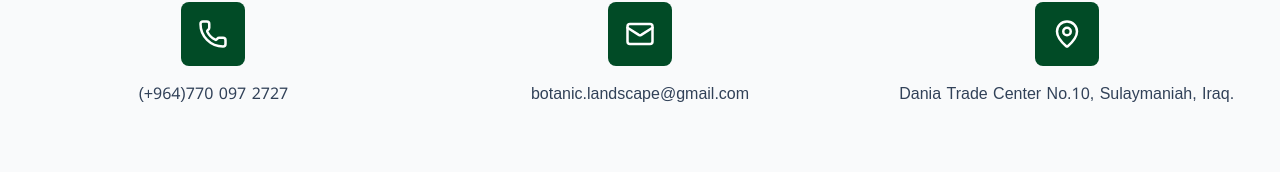
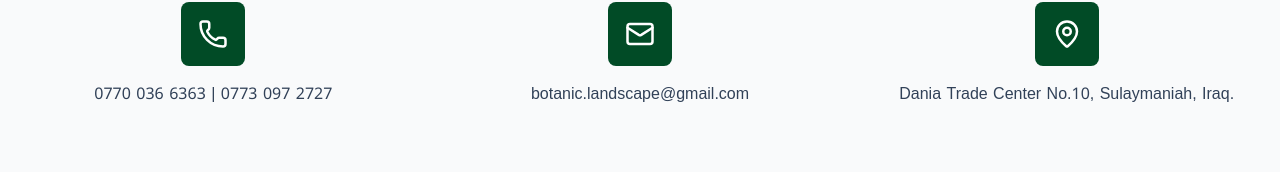
Before and after one commit to sonia-othman/botanic, a Next.js app: page /contact in a window 1280 px wide. Shown: the part 527-699 px from the top of the page. Built offline with nearby package versions, Linux system fonts and the light colour scheme.

Commit message:
multiligual

```diff
--- a/package.json
+++ b/package.json
@@ -9,6 +9,7 @@
   },
   "dependencies": {
     "@supabase/supabase-js": "^2.75.0",
+    "@vercel/speed-insights": "^1.2.0",
     "embla-carousel-react": "^8.6.0",
     "framer-motion": "^12.23.24",
     "i18next": "^25.6.0",
--- a/src/app/contact/page.tsx
+++ b/src/app/contact/page.tsx
@@ -97,7 +97,7 @@ const ContactPage = () => {
               <div className="w-16 h-16 bg-primary rounded-lg flex items-center justify-center mx-auto mb-4">
                 <Phone className="text-white" size={30} />
               </div>
-              <h3 className="font-medium text-slate-700 mb-2">(+964)770 097 2727</h3>
+              <h3 className="font-medium text-slate-700 mb-2">0770 036 6363 | 0773 097 2727</h3>
             </div>
             <div className="text-center">
               <div className="w-16 h-16 bg-primary rounded-lg flex items-center justify-center mx-auto mb-4">
--- a/src/app/layout.tsx
+++ b/src/app/layout.tsx
@@ -3,7 +3,7 @@ import { ReactNode } from 'react';
 import { Noto_Kufi_Arabic } from 'next/font/google';
 import I18nProvider from '../components/I18nProvider';
 import Footer from '@/components/footer';
-
+import { SpeedInsights } from "@vercel/speed-insights/next"
 export const metadata = {
   title: 'Botanic',
   description: 'Botanic Landscape Construction Company',
@@ -27,6 +27,7 @@ export default function RootLayout({ children }: { children: ReactNode }) {
       <body>
         <I18nProvider>{children}</I18nProvider>
         <Footer />
+        <SpeedInsights />
       </body>
     </html>
   );
```
Also changed, not shown: 1 other file (tests, documents, lock files or other folders).
